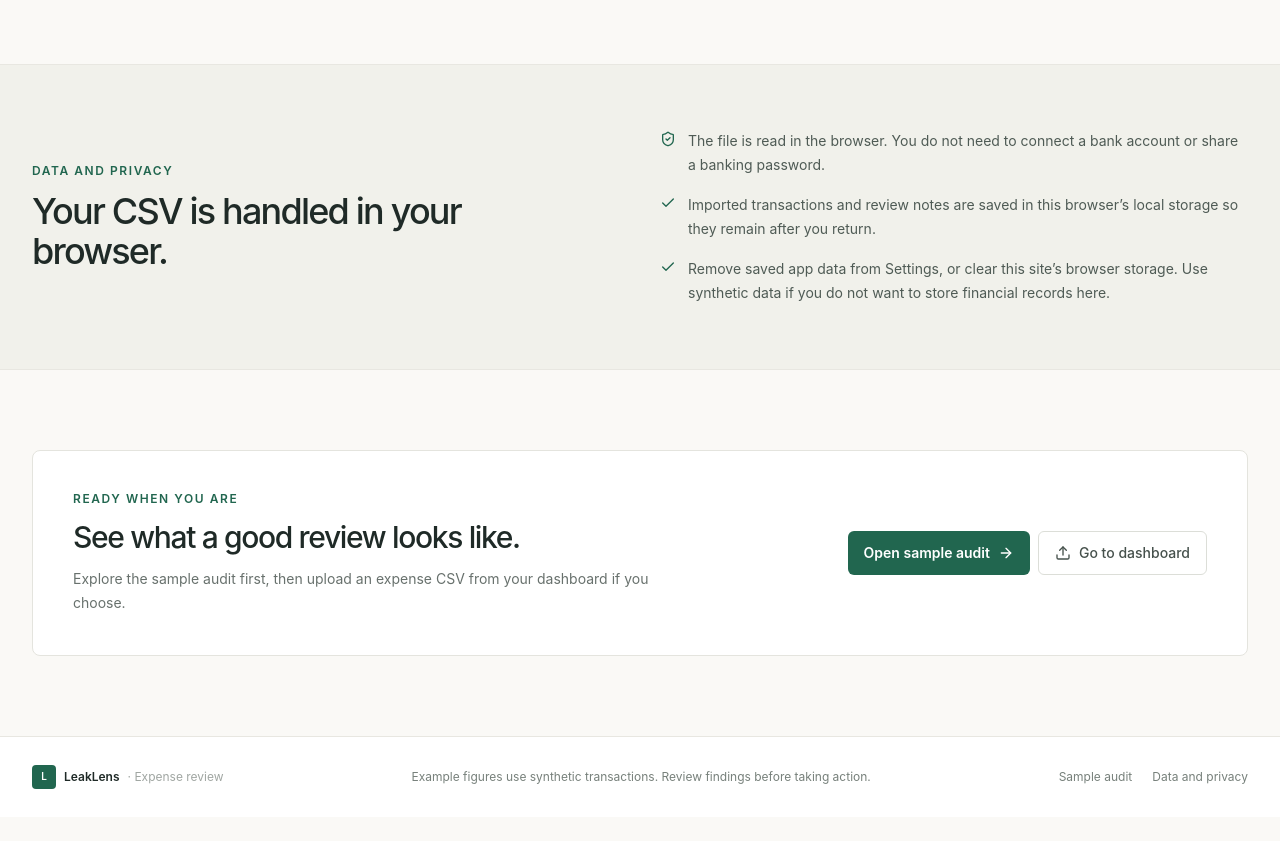
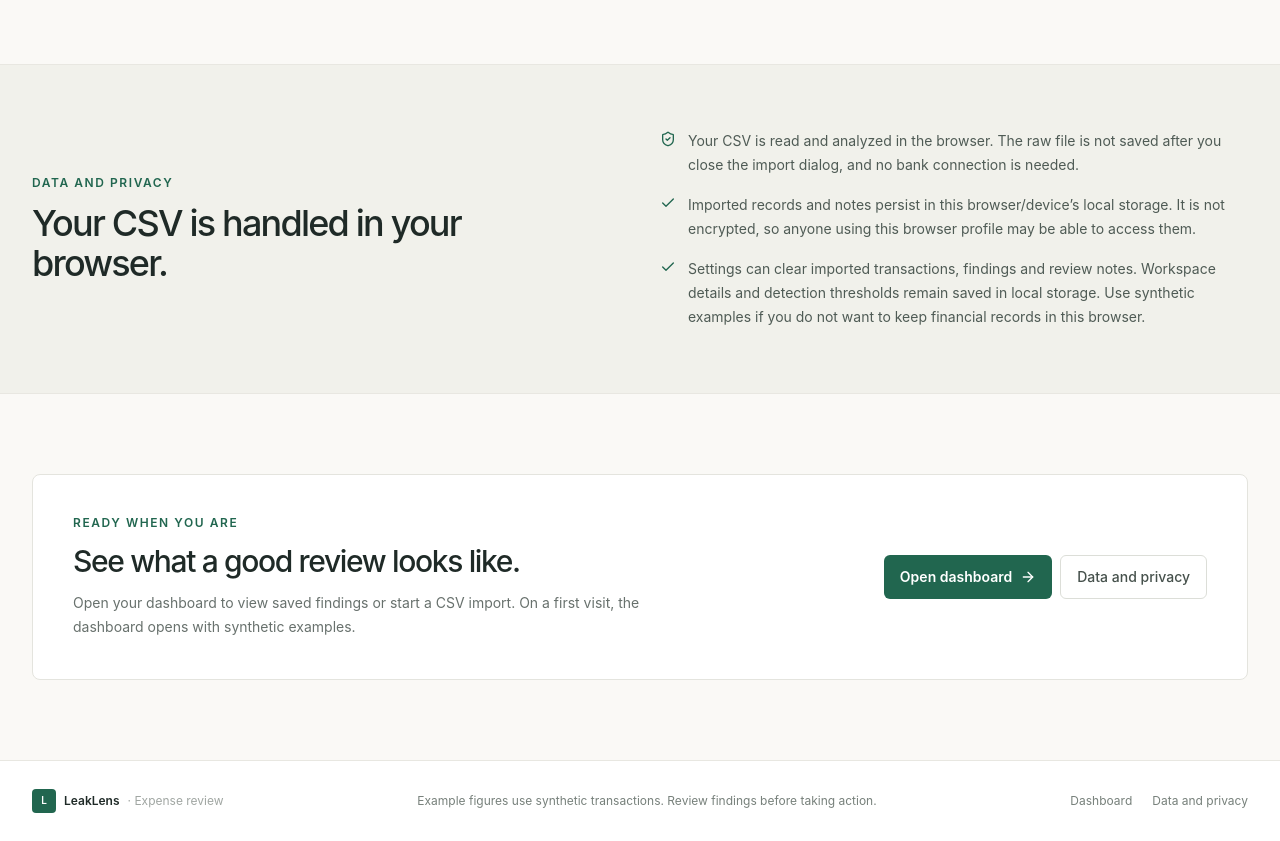
Before and after one commit to parthowww/leaklens, a Next.js app: page / in a window 1280 px wide. Shown: the part 1720-2561 px from the top of the page. Before the commit the page ends 2537 px from the top, so only its background shows below. Built offline with nearby package versions, Linux system fonts and the light colour scheme.

Commit message:
Clarify browser data storage and dashboard actions

```diff
--- a/src/app/page.tsx
+++ b/src/app/page.tsx
@@ -41,7 +41,7 @@ export default function LandingPage() {
             <a className="transition-colors hover:text-[#21664f]" href="#privacy">Data and privacy</a>
           </nav>
           <Link href="/dashboard" className="inline-flex h-10 items-center gap-2 rounded-md bg-[#21664f] px-4 text-sm font-medium text-white transition-colors hover:bg-[#184f3d] focus-visible:outline-2 focus-visible:outline-offset-2 focus-visible:outline-[#21664f]">
-            View sample audit <ArrowRight className="h-4 w-4" />
+            Open dashboard <ArrowRight className="h-4 w-4" />
           </Link>
         </div>
       </header>
@@ -60,7 +60,7 @@ export default function LandingPage() {
           </p>
           <div className="mt-8 flex flex-col gap-3 sm:flex-row sm:items-center">
             <Link href="/dashboard" className="inline-flex h-12 items-center justify-center gap-2 rounded-md bg-[#21664f] px-5 text-sm font-semibold text-white transition-colors hover:bg-[#184f3d] focus-visible:outline-2 focus-visible:outline-offset-2 focus-visible:outline-[#21664f]">
-              Explore the sample audit <ArrowRight className="h-4 w-4" />
+              Open dashboard <ArrowRight className="h-4 w-4" />
             </Link>
             <a href="#how-it-works" className="inline-flex h-12 items-center justify-center rounded-md px-5 text-sm font-medium text-[#46514c] transition-colors hover:bg-[#efeee9]">
               See how it works
@@ -172,9 +172,9 @@ export default function LandingPage() {
             <h2 className="mt-3 max-w-lg text-3xl font-medium tracking-[-0.05em] sm:text-4xl">Your CSV is handled in your browser.</h2>
           </div>
           <ul className="space-y-4 text-sm leading-6 text-[#4f5b55]">
-            <li className="flex gap-3"><ShieldCheck className="mt-0.5 h-4 w-4 shrink-0 text-[#21664f]" /><span>The file is read in the browser. You do not need to connect a bank account or share a banking password.</span></li>
-            <li className="flex gap-3"><Check className="mt-0.5 h-4 w-4 shrink-0 text-[#21664f]" /><span>Imported transactions and review notes are saved in this browser’s local storage so they remain after you return.</span></li>
-            <li className="flex gap-3"><Check className="mt-0.5 h-4 w-4 shrink-0 text-[#21664f]" /><span>Remove saved app data from Settings, or clear this site’s browser storage. Use synthetic data if you do not want to store financial records here.</span></li>
+            <li className="flex gap-3"><ShieldCheck className="mt-0.5 h-4 w-4 shrink-0 text-[#21664f]" /><span>Your CSV is read and analyzed in the browser. The raw file is not saved after you close the import dialog, and no bank connection is needed.</span></li>
+            <li className="flex gap-3"><Check className="mt-0.5 h-4 w-4 shrink-0 text-[#21664f]" /><span>Imported records and notes persist in this browser/device’s local storage. It is not encrypted, so anyone using this browser profile may be able to access them.</span></li>
+            <li className="flex gap-3"><Check className="mt-0.5 h-4 w-4 shrink-0 text-[#21664f]" /><span>Settings can clear imported transactions, findings and review notes. Workspace details and detection thresholds remain saved in local storage. Use synthetic examples if you do not want to keep financial records in this browser.</span></li>
           </ul>
         </div>
       </section>
@@ -184,11 +184,11 @@ export default function LandingPage() {
           <div>
             <p className="text-xs font-semibold uppercase tracking-[0.13em] text-[#21664f]">Ready when you are</p>
             <h2 className="mt-3 text-2xl font-medium tracking-[-0.045em] sm:text-3xl">See what a good review looks like.</h2>
-            <p className="mt-3 max-w-xl text-sm leading-6 text-[#68716d]">Explore the sample audit first, then upload an expense CSV from your dashboard if you choose.</p>
+            <p className="mt-3 max-w-xl text-sm leading-6 text-[#68716d]">Open your dashboard to view saved findings or start a CSV import. On a first visit, the dashboard opens with synthetic examples.</p>
           </div>
           <div className="flex shrink-0 flex-col gap-2 sm:flex-row">
-            <Link href="/dashboard" className="inline-flex h-11 items-center justify-center gap-2 rounded-md bg-[#21664f] px-4 text-sm font-semibold text-white transition-colors hover:bg-[#184f3d] focus-visible:outline-2 focus-visible:outline-offset-2 focus-visible:outline-[#21664f]">Open sample audit <ArrowRight className="h-4 w-4" /></Link>
-            <Link href="/dashboard" className="inline-flex h-11 items-center justify-center gap-2 rounded-md border border-[#dcded8] px-4 text-sm font-medium text-[#46514c] transition-colors hover:bg-[#f7f7f2]"><Upload className="h-4 w-4" /> Go to dashboard</Link>
+            <Link href="/dashboard" className="inline-flex h-11 items-center justify-center gap-2 rounded-md bg-[#21664f] px-4 text-sm font-semibold text-white transition-colors hover:bg-[#184f3d] focus-visible:outline-2 focus-visible:outline-offset-2 focus-visible:outline-[#21664f]">Open dashboard <ArrowRight className="h-4 w-4" /></Link>
+            <a href="#privacy" className="inline-flex h-11 items-center justify-center rounded-md border border-[#dcded8] px-4 text-sm font-medium text-[#46514c] transition-colors hover:bg-[#f7f7f2]">Data and privacy</a>
           </div>
         </div>
       </section>
@@ -202,7 +202,7 @@ export default function LandingPage() {
           </Link>
           <p>Example figures use synthetic transactions. Review findings before taking action.</p>
           <nav aria-label="Footer navigation" className="flex gap-5">
-            <Link className="hover:text-[#21664f]" href="/dashboard">Sample audit</Link>
+            <Link className="hover:text-[#21664f]" href="/dashboard">Dashboard</Link>
             <a className="hover:text-[#21664f]" href="#privacy">Data and privacy</a>
           </nav>
         </div>
```
